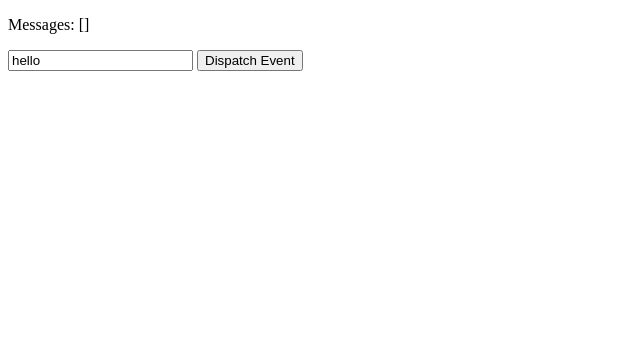
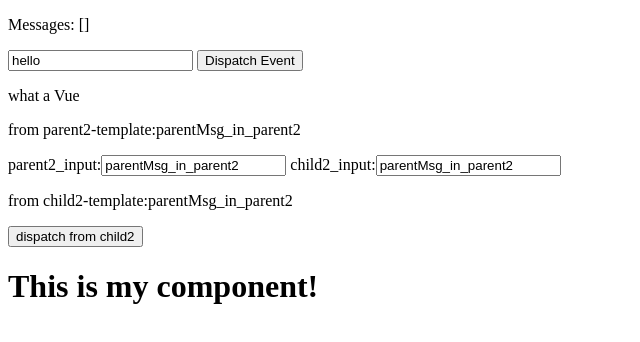
Before and after one commit to FisherWu29/Vue_practice, a plain HTML site: page component_communicate.html in a window 1280 px wide. Shown: the whole page, without its empty margins (0-640 px from the left). Drawn offline with Linux system fonts and the light colour scheme.

Commit message:
change compnoent

```diff
--- a/component_communicate.html
+++ b/component_communicate.html
@@ -13,12 +13,35 @@
         <template id="child-template">
             <input v-model="msg">
             <button v-on:click="notify">Dispatch Event</button>
+            <p>what a Vue</p>
         </template>
-
         <!-- 父组件模板 -->
         <div id="events-example">
             <p>Messages: {{ messages | json }}</p>
             <child></child>
+        </div>
+        <!-- 子组件模板2 -->
+        <template id="child2-template">
+            child2_input:<input type="text" v-model="msg"/>
+            <p>from child2-template:{{msg}}</p>
+            <button v-on:click="notice">dispatch from child2</button>
+            <div>
+                <h1>This is my component!</h1>
+                <!--<slot>-->
+                    <!--This will only be displayed if there is no content-->
+                    <!--to be distributed.-->
+                <!--</slot>-->
+            </div>
+        </template>
+        <!-- 父组件模板2 -->
+        <div id="parent2">
+            <p>from parent2-template:{{parentMsg}}</p>
+            parent2_input:<input type="text" v-model="parentMsg"/>
+            <child2 :msg.sync="parentMsg">
+                <p>This is some original content</p>
+                <p>This is some more original content</p>
+                66666
+            </child2>
         </div>
         <script>
             Vue.component('child', {
@@ -29,13 +52,34 @@
                 methods: {
                     notify: function () {
                         if (this.msg.trim()) {
-                            this.$dispatch('child-msg', this.msg)
+                            this.$dispatch('child-msg', this.msg);
                             this.msg = ''
                         }
                     }
                 }
-            })
-
+            });
+            //注册组件2
+            Vue.component('child2',{
+                template:'#child2-template',
+                props:{
+                    msg:{
+//                        type:Number,
+                        twoWay:true
+                    }
+                },
+                data:function() {
+                    return {child2_msg:''}
+                },
+                methods:{
+                    'notice':function() {
+                        if(this.msg.trim()){
+                            console.log(this.msg.trim());
+                            this.$dispatch('dispatch_child',this.msg);
+                            this.msg = ''
+                        }
+                    }
+                }
+            });
             // 启动父组件
             // 将收到消息时将事件推入一个数组
             var parent = new Vue({
@@ -50,6 +94,18 @@
                         this.messages.push(msg)
                     }
                 }
+            });
+            // 启动父组件2
+            var parent2 = new Vue({
+                el:'#parent2',
+                data:{
+                    parentMsg:'parentMsg_in_parent2'
+                },
+                events:{
+                    'dispatch_child':function(msg){
+                        alert(msg);
+                    }
+                }
             })
         </script>
 	</body>
```
Also changed, not shown: component.html (+7 -0 lines).
